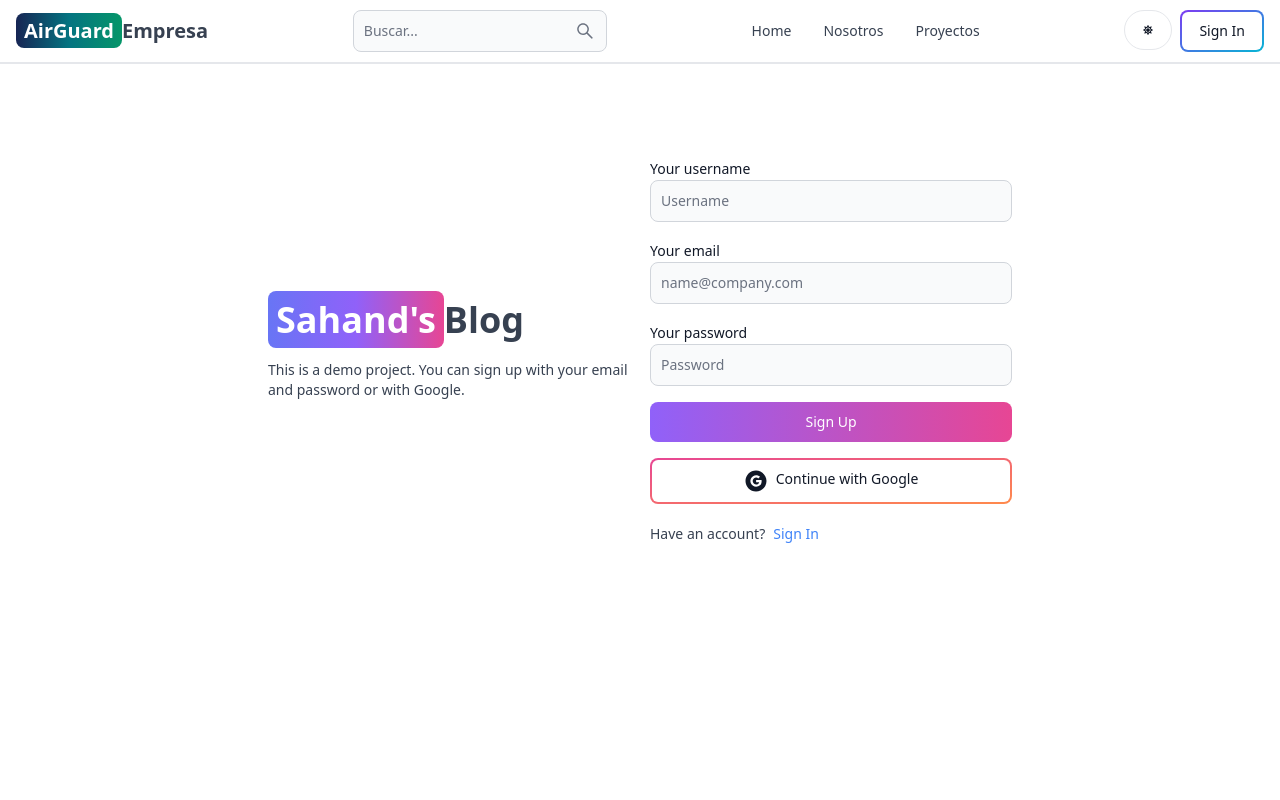
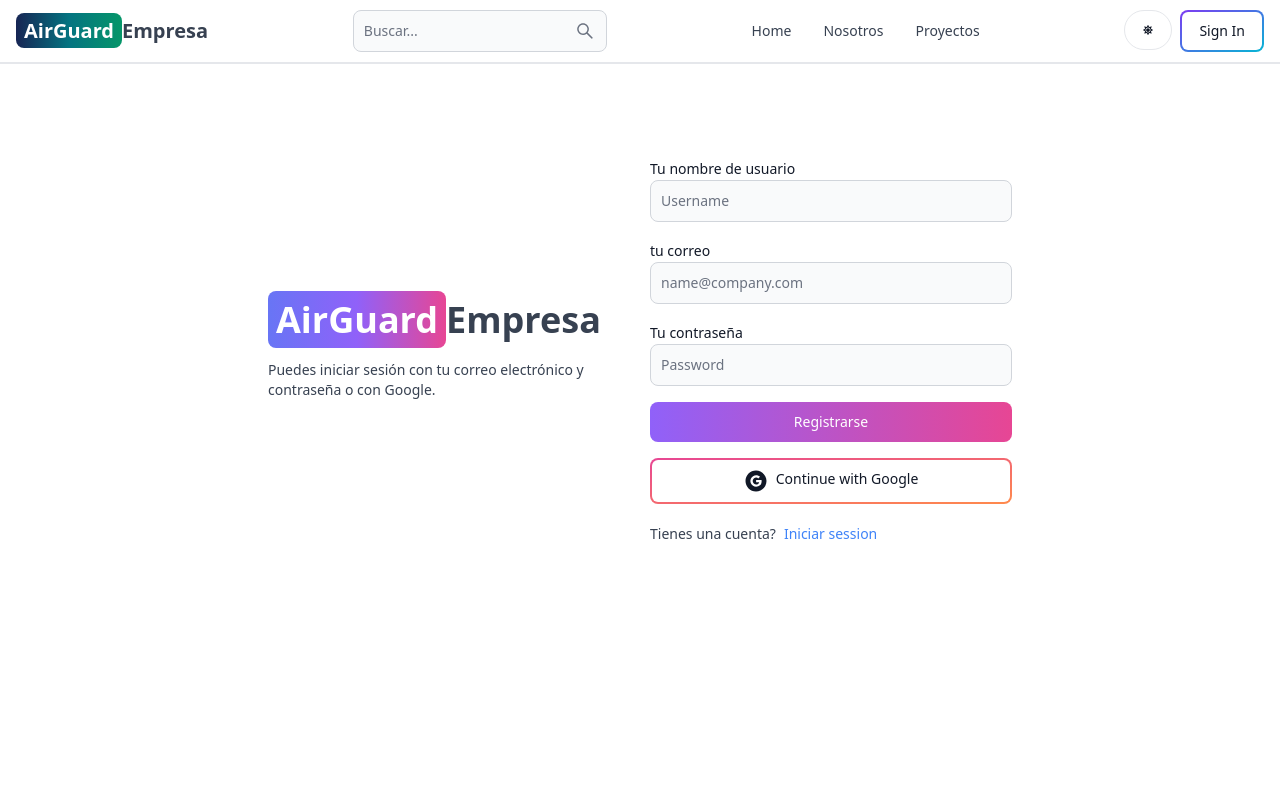
Before and after one commit to Diomastrio/AirGuard-web, a React (Vite) app in the folder client/: page /sign-up in a window 1280 px wide. Shown: the top 800 px of the page. Built offline with nearby package versions, Linux system fonts and the light colour scheme; no server answers.

Commit message:
minor fix

```diff
--- a/client/src/pages/SignIn.jsx
+++ b/client/src/pages/SignIn.jsx
@@ -1,13 +1,13 @@
-import { Alert, Button, Label, Spinner, TextInput } from 'flowbite-react';
-import { useState } from 'react';
-import { Link, useNavigate } from 'react-router-dom';
-import { useDispatch, useSelector } from 'react-redux';
+import { Alert, Button, Label, Spinner, TextInput } from "flowbite-react";
+import { useState } from "react";
+import { useDispatch, useSelector } from "react-redux";
+import { Link, useNavigate } from "react-router-dom";
+import OAuth from "../components/OAuth";
 import {
+  signInFailure,
   signInStart,
   signInSuccess,
-  signInFailure,
-} from '../redux/user/userSlice';
-import OAuth from '../components/OAuth';
+} from "../redux/user/userSlice";
 
 export default function SignIn() {
   const [formData, setFormData] = useState({});
@@ -20,13 +20,13 @@
   const handleSubmit = async (e) => {
     e.preventDefault();
     if (!formData.email || !formData.password) {
-      return dispatch(signInFailure('Please fill all the fields'));
+      return dispatch(signInFailure("Por favor llene todos los campos."));
     }
     try {
       dispatch(signInStart());
-      const res = await fetch('/api/auth/signin', {
-        method: 'POST',
-        headers: { 'Content-Type': 'application/json' },
+      const res = await fetch("/api/auth/signin", {
+        method: "POST",
+        headers: { "Content-Type": "application/json" },
         body: JSON.stringify(formData),
       });
       const data = await res.json();
@@ -36,74 +36,74 @@
 
       if (res.ok) {
         dispatch(signInSuccess(data));
-        navigate('/');
+        navigate("/");
       }
     } catch (error) {
       dispatch(signInFailure(error.message));
     }
   };
   return (
-    <div className='min-h-screen mt-20'>
-      <div className='flex p-3 max-w-3xl mx-auto flex-col md:flex-row md:items-center gap-5'>
+    <div className="min-h-screen mt-20">
+      <div className="flex p-3 max-w-3xl mx-auto flex-col md:flex-row md:items-center gap-5">
         {/* left */}
-        <div className='flex-1'>
-          <Link to='/' className='font-bold dark:text-white text-4xl'>
-            <span className='px-2 py-1 bg-gradient-to-r from-indigo-500 via-purple-500 to-pink-500 rounded-lg text-white'>
-              Sahand's
+        <div className="flex-1">
+          <Link to="/" className="font-bold dark:text-white text-4xl">
+            <span className="px-2 py-1 bg-gradient-to-r from-indigo-500 via-purple-500 to-pink-500 rounded-lg text-white">
+              AirGuard
             </span>
-            Blog
+            Empresa
           </Link>
-          <p className='text-sm mt-5'>
-            This is a demo project. You can sign in with your email and password
-            or with Google.
+          <p className="text-sm mt-5">
+            Puedes iniciar sesión con tu correo electrónico y contraseña o con
+            Google.
           </p>
         </div>
         {/* right */}
 
-        <div className='flex-1'>
-          <form className='flex flex-col gap-4' onSubmit={handleSubmit}>
+        <div className="flex-1">
+          <form className="flex flex-col gap-4" onSubmit={handleSubmit}>
             <div>
-              <Label value='Your email' />
+              <Label value="Tu correo" />
               <TextInput
-                type='email'
-                placeholder='name@company.com'
-                id='email'
+                type="email"
+                placeholder="name@company.com"
+                id="email"
                 onChange={handleChange}
               />
             </div>
             <div>
-              <Label value='Your password' />
+              <Label value="Tu contraseña" />
               <TextInput
-                type='password'
-                placeholder='**********'
-                id='password'
+                type="password"
+                placeholder="**********"
+                id="password"
                 onChange={handleChange}
               />
             </div>
             <Button
-              gradientDuoTone='purpleToPink'
-              type='submit'
+              gradientDuoTone="purpleToPink"
+              type="enviar"
               disabled={loading}
             >
               {loading ? (
                 <>
-                  <Spinner size='sm' />
-                  <span className='pl-3'>Loading...</span>
+                  <Spinner size="sm" />
+                  <span className="pl-3">Loading...</span>
                 </>
               ) : (
-                'Sign In'
+                "Iniciar session"
               )}
             </Button>
             <OAuth />
           </form>
-          <div className='flex gap-2 text-sm mt-5'>
+          <div className="flex gap-2 text-sm mt-5">
             <span>Dont Have an account?</span>
-            <Link to='/sign-up' className='text-blue-500'>
+            <Link to="/sign-up" className="text-blue-500">
               Sign Up
             </Link>
           </div>
           {errorMessage && (
-            <Alert className='mt-5' color='failure'>
+            <Alert className="mt-5" color="failure">
               {errorMessage}
             </Alert>
           )}
--- a/client/src/pages/SignUp.jsx
+++ b/client/src/pages/SignUp.jsx
@@ -1,7 +1,7 @@
-import { Alert, Button, Label, Spinner, TextInput } from 'flowbite-react';
-import { useState } from 'react';
-import { Link, useNavigate } from 'react-router-dom';
-import OAuth from '../components/OAuth';
+import { Alert, Button, Label, Spinner, TextInput } from "flowbite-react";
+import { useState } from "react";
+import { Link, useNavigate } from "react-router-dom";
+import OAuth from "../components/OAuth";
 
 export default function SignUp() {
   const [formData, setFormData] = useState({});
@@ -14,14 +14,14 @@
   const handleSubmit = async (e) => {
     e.preventDefault();
     if (!formData.username || !formData.email || !formData.password) {
-      return setErrorMessage('Please fill out all fields.');
+      return setErrorMessage("Por favor llene todos los campos.");
     }
     try {
       setLoading(true);
       setErrorMessage(null);
-      const res = await fetch('/api/auth/signup', {
-        method: 'POST',
-        headers: { 'Content-Type': 'application/json' },
+      const res = await fetch("/api/auth/signup", {
+        method: "POST",
+        headers: { "Content-Type": "application/json" },
         body: JSON.stringify(formData),
       });
       const data = await res.json();
@@ -29,8 +29,8 @@
         return setErrorMessage(data.message);
       }
       setLoading(false);
-      if(res.ok) {
-        navigate('/sign-in');
+      if (res.ok) {
+        navigate("/sign-in");
       }
     } catch (error) {
       setErrorMessage(error.message);
@@ -38,76 +38,76 @@
     }
   };
   return (
-    <div className='min-h-screen mt-20'>
-      <div className='flex p-3 max-w-3xl mx-auto flex-col md:flex-row md:items-center gap-5'>
+    <div className="min-h-screen mt-20">
+      <div className="flex p-3 max-w-3xl mx-auto flex-col md:flex-row md:items-center gap-5">
         {/* left */}
-        <div className='flex-1'>
-          <Link to='/' className='font-bold dark:text-white text-4xl'>
-            <span className='px-2 py-1 bg-gradient-to-r from-indigo-500 via-purple-500 to-pink-500 rounded-lg text-white'>
-              Sahand's
+        <div className="flex-1">
+          <Link to="/" className="font-bold dark:text-white text-4xl">
+            <span className="px-2 py-1 bg-gradient-to-r from-indigo-500 via-purple-500 to-pink-500 rounded-lg text-white">
+              AirGuard
             </span>
-            Blog
+            Empresa
           </Link>
-          <p className='text-sm mt-5'>
-            This is a demo project. You can sign up with your email and password
-            or with Google.
+          <p className="text-sm mt-5">
+            Puedes iniciar sesión con tu correo electrónico y contraseña o con
+            Google.
           </p>
         </div>
         {/* right */}
 
-        <div className='flex-1'>
-          <form className='flex flex-col gap-4' onSubmit={handleSubmit}>
+        <div className="flex-1">
+          <form className="flex flex-col gap-4" onSubmit={handleSubmit}>
             <div>
-              <Label value='Your username' />
+              <Label value="Tu nombre de usuario" />
               <TextInput
-                type='text'
-                placeholder='Username'
-                id='username'
+                type="text"
+                placeholder="Username"
+                id="username"
                 onChange={handleChange}
               />
             </div>
             <div>
-              <Label value='Your email' />
+              <Label value="tu correo" />
               <TextInput
-                type='email'
-                placeholder='name@company.com'
-                id='email'
+                type="email"
+                placeholder="name@company.com"
+                id="email"
                 onChange={handleChange}
               />
             </div>
             <div>
-              <Label value='Your password' />
+              <Label value="Tu contraseña" />
               <TextInput
-                type='password'
-                placeholder='Password'
-                id='password'
+                type="password"
+                placeholder="Password"
+                id="password"
                 onChange={handleChange}
               />
             </div>
             <Button
-              gradientDuoTone='purpleToPink'
-              type='submit'
+              gradientDuoTone="purpleToPink"
+              type="submit"
               disabled={loading}
             >
               {loading ? (
                 <>
-                  <Spinner size='sm' />
-                  <span className='pl-3'>Loading...</span>
+                  <Spinner size="sm" />
+                  <span className="pl-3">Loading...</span>
                 </>
               ) : (
-                'Sign Up'
+                "Registrarse"
               )}
             </Button>
             <OAuth />
           </form>
-          <div className='flex gap-2 text-sm mt-5'>
-            <span>Have an account?</span>
-            <Link to='/sign-in' className='text-blue-500'>
-              Sign In
+          <div className="flex gap-2 text-sm mt-5">
+            <span>Tienes una cuenta?</span>
+            <Link to="/sign-in" className="text-blue-500">
+              Iniciar session
             </Link>
           </div>
           {errorMessage && (
-            <Alert className='mt-5' color='failure'>
+            <Alert className="mt-5" color="failure">
               {errorMessage}
             </Alert>
           )}
```
